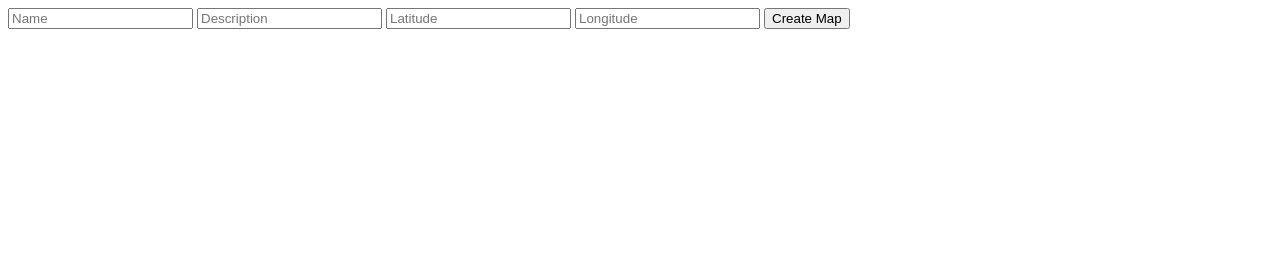
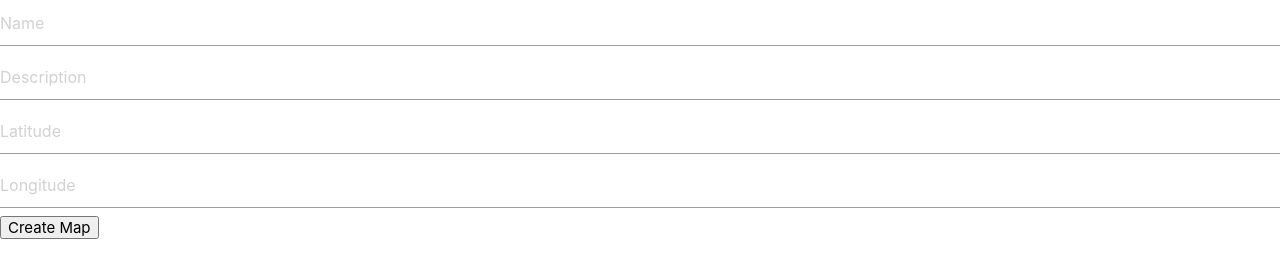
Before and after one commit to allysonfinck/mapp, a website: page public/index.html in a window 1280 px wide. Drawn offline with nearby package versions, Linux system fonts and the light colour scheme; no server answers.

Commit message:
little updates to my dev

```diff
--- a/public/index.html
+++ b/public/index.html
@@ -2,12 +2,16 @@
 <html ng-app="Mapd">
   <head>
     <meta charset="utf-8">
+    <link href="https://fonts.googleapis.com/icon?family=Material+Icons" rel="stylesheet">
+    <link rel="stylesheet" href="https://cdnjs.cloudflare.com/ajax/libs/materialize/1.0.0-beta/css/materialize.min.css">
+    <link rel="stylesheet" href="/css/main.css">
     <script src="https://ajax.googleapis.com/ajax/libs/angularjs/1.6.9/angular.min.js" charset="utf-8"></script>
     <script src="/js/app.js" charset="utf-8"></script>
     <title></title>
   </head>
   <body ng-controller="MainController as ctrl">
     {{ctrl.hi}}
+
 
     <ul ng-repeat="map in ctrl.maps">
       <li>{{map.name}}: {{map.description}}</li>
```
Also changed, not shown: public/css/main.css (added).
